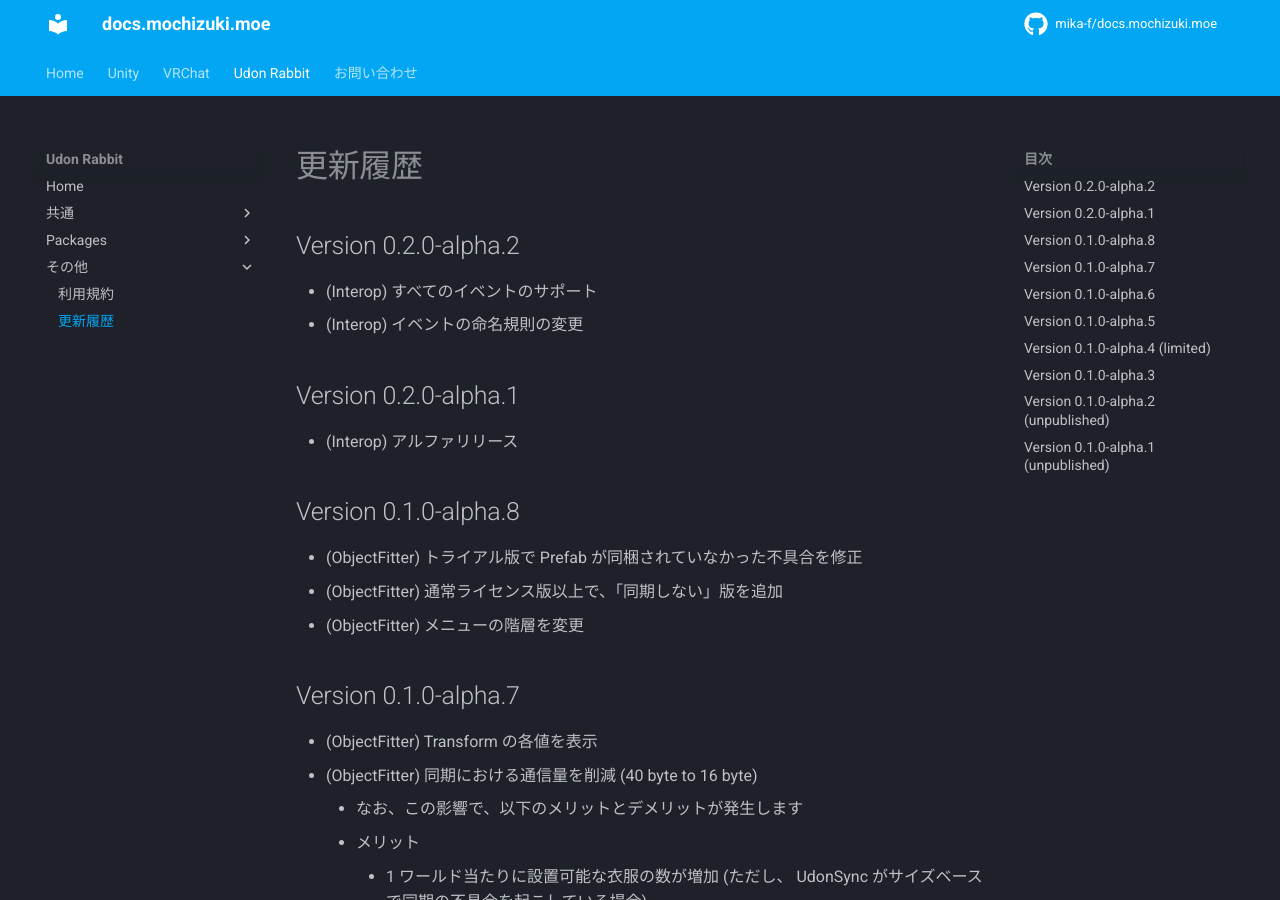
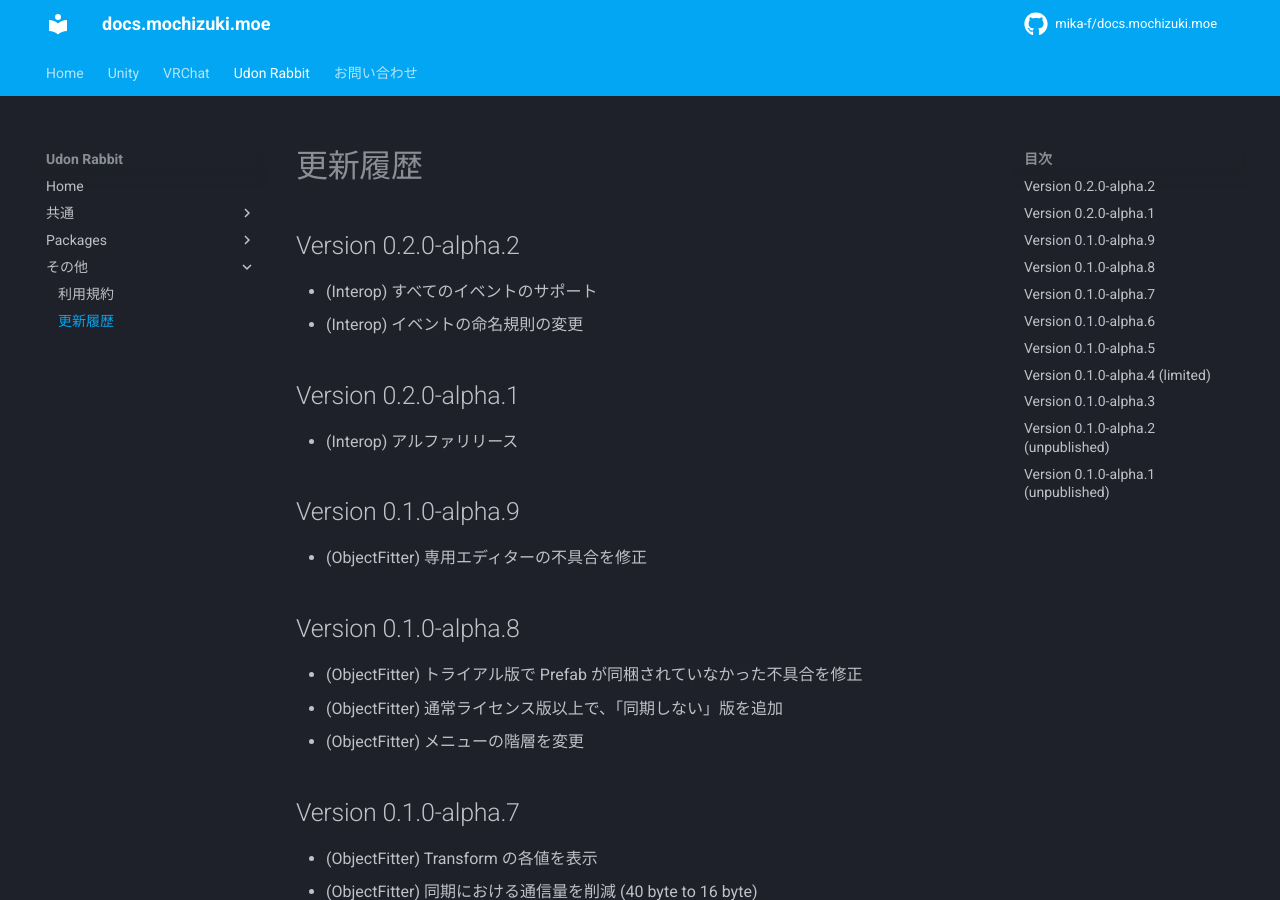
Before and after one commit to mika-archived/docs.mochizuki.moe, an MkDocs documentation site: the page built from docs/udon-rabbit/changelog.md, in a window 1280 px wide and 900 px high. Built offline with MkDocs 1.6.1 and Material for MkDocs 9.7.7, drawn with Linux system fonts in a browser that asks for light colours; comment, search, counter and statistics services are not loaded.

Commit message:
docs: update changelog.md

```diff
--- a/docs/udon-rabbit/changelog.md
+++ b/docs/udon-rabbit/changelog.md
@@ -6,6 +6,10 @@
 ## Version 0.2.0-alpha.1
 
 -   (Interop) アルファリリース
+
+## Version 0.1.0-alpha.9
+
+-   (ObjectFitter) 専用エディターの不具合を修正
 
 ## Version 0.1.0-alpha.8
 
```
